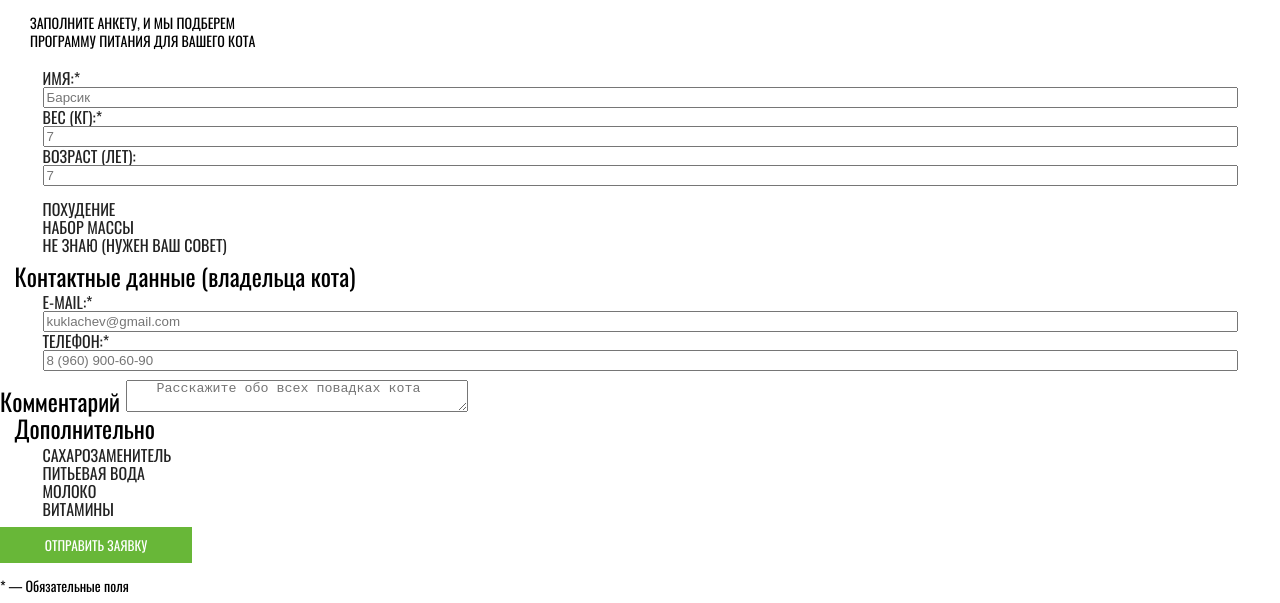
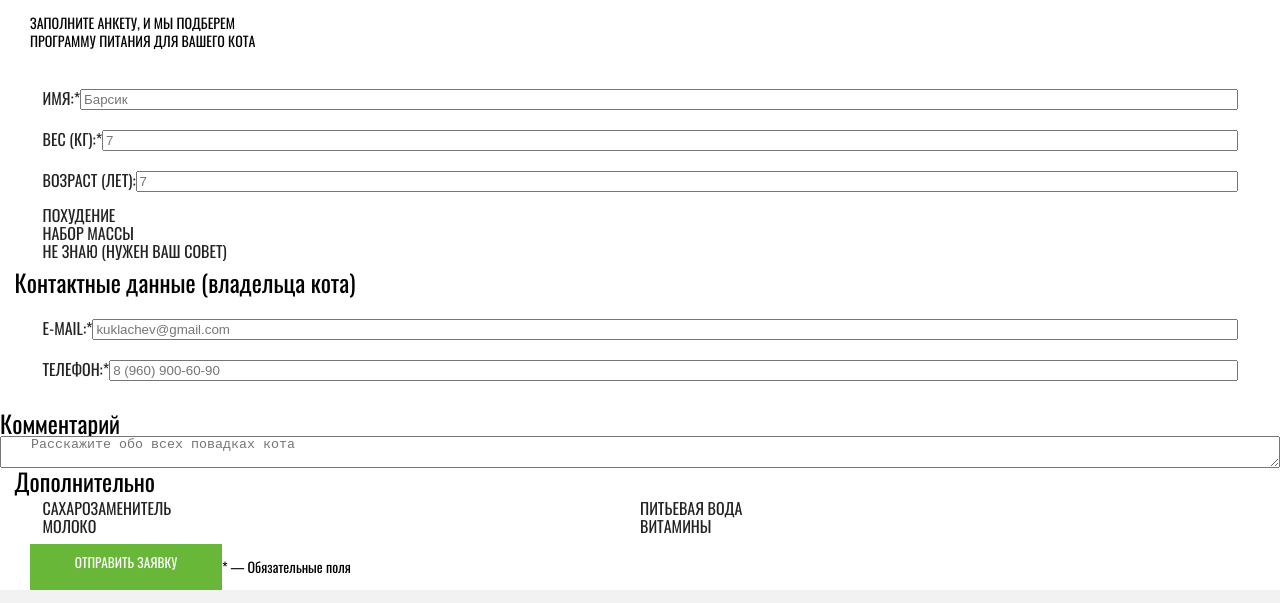
Before and after one commit to samuse-va/cat-energy, a website: page source/form.html in a window 1280 px wide. Shown: the part 124-727 px from the top of the page. Drawn offline with nearby package versions, Linux system fonts and the light colour scheme; files that its build step writes are made by us from their sources.

Commit message:
form styles

```diff
--- a/source/form.html
+++ b/source/form.html
@@ -52,27 +52,42 @@
           кота
         </p>
 
+        <div class="form__cat-blocks">
           <fieldset class="form__about-cat">
             <div class="form__fields-wrapper container">
               <legend class="visually-hidden">Информация о коте</legend>
+              <p class="form__field">
                 <label for="name">Имя:* </label>
                 <input
+                  class="form__field-input"
                   type="text"
                   id="name"
                   name="name"
                   placeholder="Барсик"
                   required
                 />
+              </p>
+              <p class="form__field">
                 <label for="weight">Вес (кг):* </label>
                 <input
+                  class="form__field-input"
                   type="number"
                   id="weight"
                   name="weight"
                   placeholder="7"
                   required
                 />
+              </p>
+              <p class="form__field">
                 <label for="age">Возраст (лет): </label>
-            <input type="number" id="age" name="age" placeholder="7" />
+                <input
+                  class="form__field-input"
+                  type="number"
+                  id="age"
+                  name="age"
+                  placeholder="7"
+                />
+              </p>
             </div>
           </fieldset>
 
@@ -114,33 +129,39 @@
               </ul>
             </div>
           </fieldset>
+        </div>
 
         <fieldset class="form__about-client">
           <legend class="form__legend-item">
             Контактные данные (владельца кота)
           </legend>
-          <div class="form__fields-wrapper container">
+          <div class="form__fields-wrapper form__about-fields container">
+            <p class="form__field">
               <label for="email">E-mail:* </label>
               <input
-              class="form__email"
+                class="form__field-input form__email"
                 type="email"
                 id="email"
                 name="email"
                 placeholder="kuklachev@gmail.com"
                 required
               />
+            </p>
+            <p class="form__field">
               <label for="tel">Телефон:* </label>
               <input
-              class="form__tel"
+                class="form__field-input form__tel"
                 type="tel"
                 id="tel"
                 name="tel"
                 placeholder="8 (960) 900-60-90"
                 required
               />
+            </p>
           </div>
         </fieldset>
 
+        <p class="form__field form__field-comment">
           <label for="comment" class="form__legend-item">Комментарий </label>
           <textarea
             class="form__comment container"
@@ -148,11 +169,12 @@
             name="comment"
             placeholder="Расскажите обо всех повадках кота"
           ></textarea>
+        </p>
 
         <fieldset class="form__add">
           <legend class="form__legend-item">Дополнительно</legend>
           <div class="form__fields-wrapper container">
-            <ul class="form__list">
+            <ul class="form__list form__add-list">
               <li class="form__option">
                 <input
                   class="form__option-checkbox visually-hidden"
@@ -194,8 +216,10 @@
           </div>
         </fieldset>
 
+        <div class="form__submit container">
           <button type="submit" class="button">Отправить заявку</button>
           <p class="form__note">* — Обязательные поля</p>
+        </div>
       </form>
     </main>
 
--- a/source/less/blocks/form.less
+++ b/source/less/blocks/form.less
@@ -1,6 +1,13 @@
 .form__description {
   text-transform: uppercase;
   width: 226px;
+}
+.form__cat-blocks {
+  display: flex;
+  flex-direction: column;
+  @media (min-width: @desktop-width) {
+    flex-direction: row;
+  }
 }
 .form__about-cat,
 .form__program,
@@ -15,6 +22,15 @@
   font-size: 16px;
   text-transform: uppercase;
 }
+.form__field {
+  display: flex;
+  margin: 0;
+  padding: 0;
+  margin-top: 20px;
+}
+.form__field-input {
+  flex-grow: 1;
+}
 .form__legend-item {
   font-size: 24px;
   line-height: 26px;
@@ -23,6 +39,30 @@
   font-size: 16px;
   text-transform: uppercase;
 }
+.form__about-fields {
+  @media (min-width: @desktop-width) {
+    flex-direction: row;
+  }
+}
+.form__field-comment {
+  flex-direction: column;
+}
+.form__add-list {
+  display: grid;
+  @media (min-width: @tablet-width) {
+    grid-template-columns: 1fr 1fr;
+  }
+  @media (min-width: @desktop-width) {
+    grid-template-columns: 1fr 1fr 1fr 1fr;
+  }
+}
+.form__submit {
+  display: flex;
+  flex-direction: column;
+  @media (min-width: @tablet-width) {
+    flex-direction: row;
+  }
+}
 .form-note {
   line-height: 16px;
   font-family: Arial, sans-serif;
--- a/source/less/blocks/programs-list.less
+++ b/source/less/blocks/programs-list.less
@@ -1,8 +1,8 @@
 .programs-list {
   display: flex;
   flex-direction: column;
-  @media (min-width: @tablet-width) {
-  }
+  // @media (min-width: @tablet-width) {
+  // }
   @media (min-width: @desktop-width) {
     flex-direction: row;
   }
```
Lines whose indentation alone changed are shown as unchanged.
